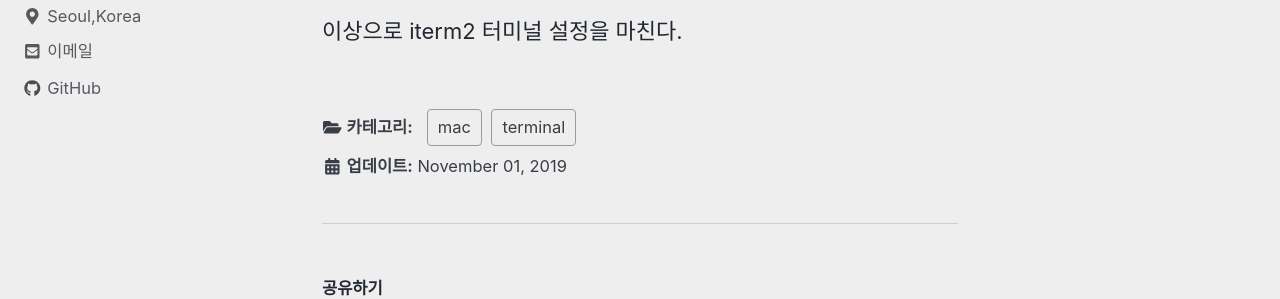
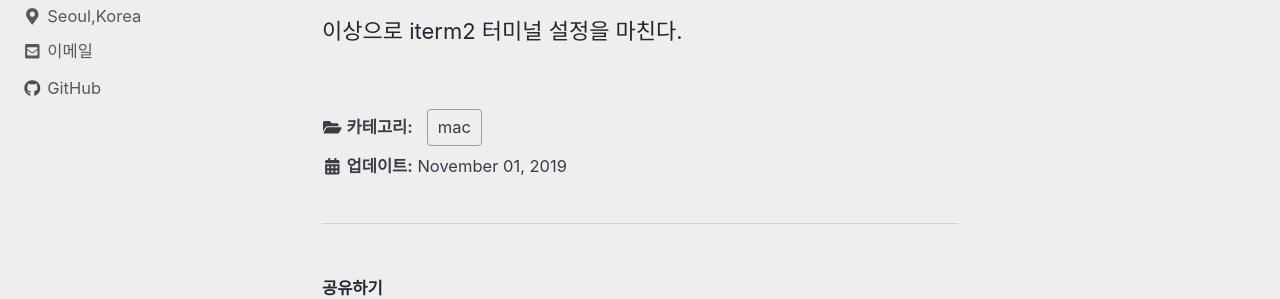
Before and after one commit to swhur/swhur.github.io, a Jekyll site: the page built from _posts/2019-11-01-mac-terminal_setting.md, in a window 1280 px wide and 900 px high, scrolled down 3954 px. Shown: the part 143-442 px from the top of the window. Built offline with Jekyll 4.4.1, drawn with Linux system fonts in a browser that asks for light colours; nearby versions of some CDN libraries.

Commit message:
Update 2019-11-01-mac-terminal_setting.md

```diff
--- a/_posts/2019-11-01-mac-terminal_setting.md
+++ b/_posts/2019-11-01-mac-terminal_setting.md
@@ -1,9 +1,7 @@
 ---
 title: "맥 터미널 설정"
 date: 2019-11-01 09:02:00
-categories:
-  - mac
-  - terminal
+categories: mac
 ---
 
 ## 터미널 설정 배경
```
